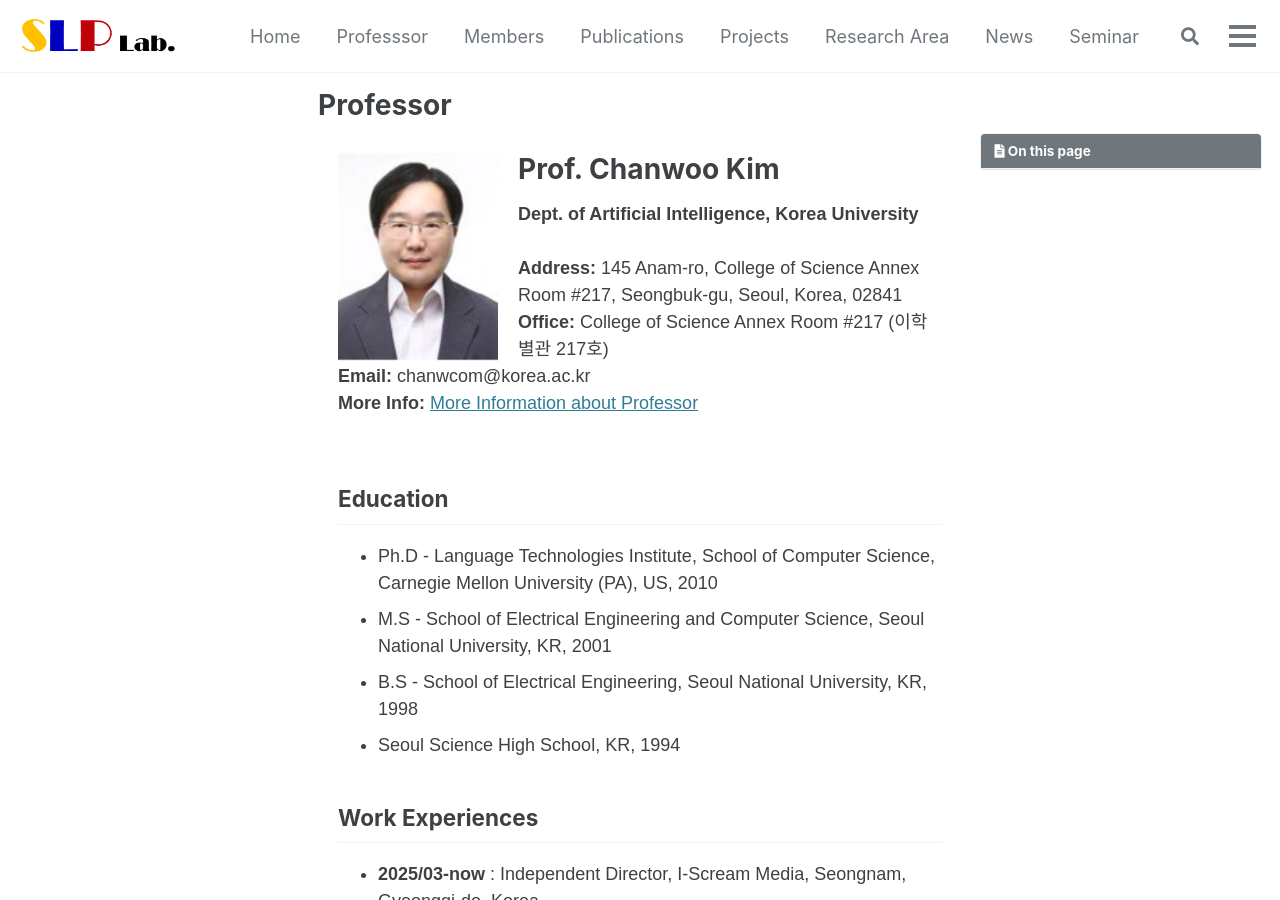
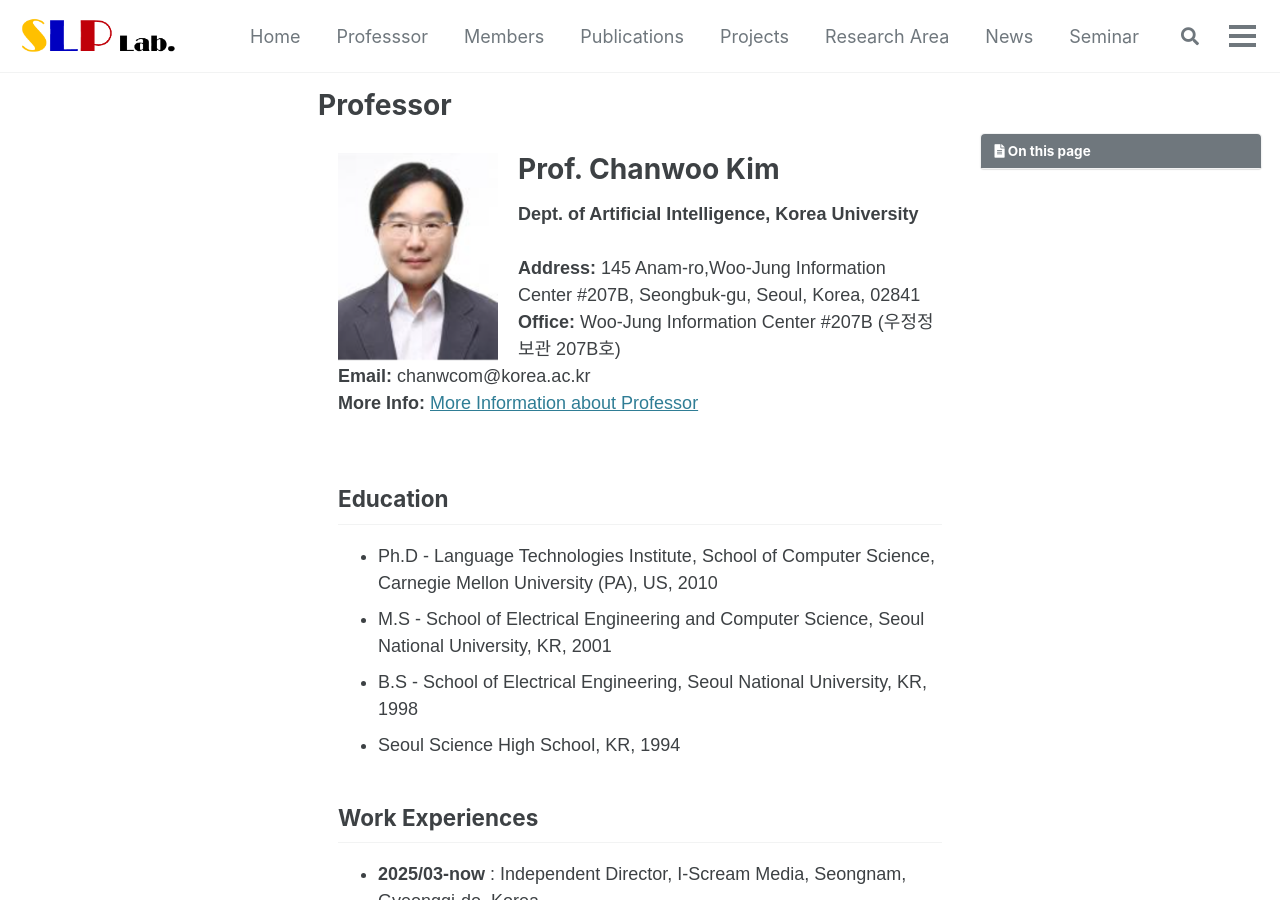
Before and after one commit to slp-laboratory/slp-laboratory.github.io, a Jekyll site: the page built from _pages/professor.md, in a window 1280 px wide and 900 px high. Built offline with Jekyll 4.4.1, drawn with Linux system fonts in a browser that asks for light colours; cached includes are drawn as plain includes; comment, search, counter and statistics services are not loaded.

Commit message:
Update professor.md
Edit address

```diff
--- a/_pages/professor.md
+++ b/_pages/professor.md
@@ -27,8 +27,8 @@ toc: true
     <h1>Prof. Chanwoo Kim</h1>
     <!-- <p><strong>Professor</strong><br> -->
     <strong>Dept. of Artificial Intelligence, Korea University</strong><br><br>
-    <p><strong>Address:</strong> 145 Anam-ro, College of Science Annex Room #217, Seongbuk-gu, Seoul, Korea, 02841<br>
-    <strong>Office:</strong> College of Science Annex Room #217 (이학별관 217호)  <br>
+    <p><strong>Address:</strong> 145 Anam-ro,Woo-Jung Information Center #207B, Seongbuk-gu, Seoul, Korea, 02841<br>
+    <strong>Office:</strong> Woo-Jung Information Center #207B (우정정보관 207B호)  <br>
     <strong>Email:</strong> chanwcom@korea.ac.kr<br>
     <strong>More Info: </strong><a href="https://chanwcom.github.io/">More Information about Professor</a></p>
   </div>
```
